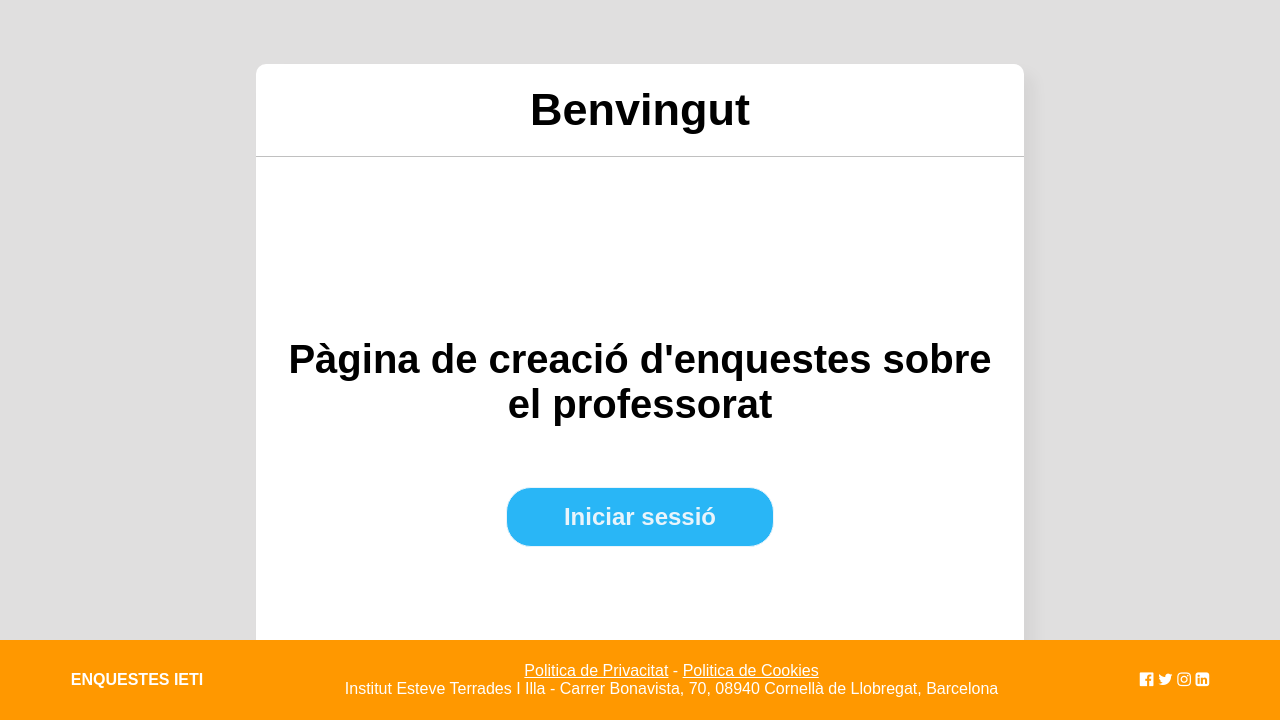
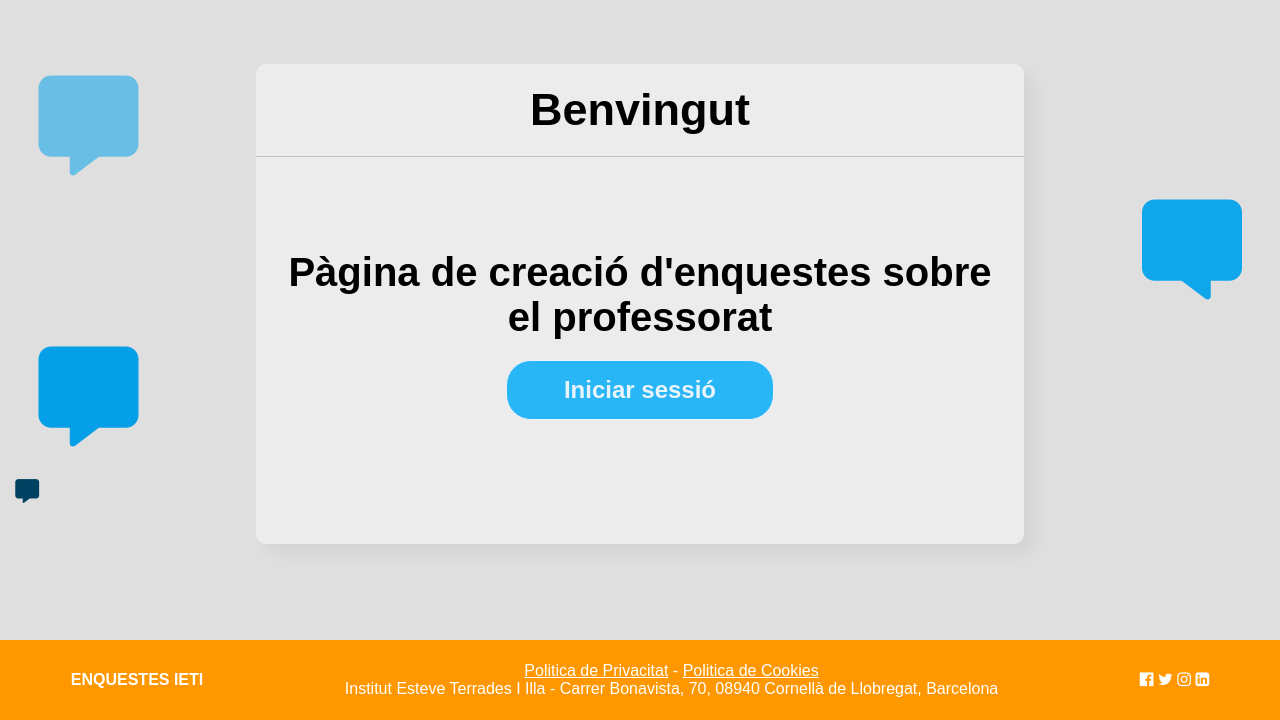
Before and after one commit to raul-garcia-sanchez/surveysProject, a PHP site: page / in a window 1280 px wide. Shown: the part 80-800 px from the top of the page. Run offline with PHP 8.4, Linux system fonts and the light colour scheme.

Commit message:
Edicion del index.php animacion

```diff
--- a/index.php
+++ b/index.php
@@ -6,7 +6,9 @@
     <meta http-equiv="X-UA-Compatible" content="IE=edge">
     <meta name="viewport" content="width=device-width, initial-scale=1.0">
     <link rel="stylesheet" href="styles.css">
+    <link rel="stylesheet" href="https://cdnjs.cloudflare.com/ajax/libs/font-awesome/6.2.1/css/all.min.css">
     <link rel="stylesheet" href="https://cdnjs.cloudflare.com/ajax/libs/font-awesome/4.7.0/css/font-awesome.min.css">
+
     <title>Bienvenido</title>
 </head>
 
@@ -25,7 +27,13 @@
                 <center><a href="login.php"><button class="buttonGoLogin">Iniciar sessió</button></a></center>
             </div>
         </div>
+
     </div>
+    <i class="fa-solid fa-message displayNone animation1" id="icon1"></i>
+    <i id="icon2" class="fa-solid fa-message displayNone animation2" data-fa-transform="flip-v"></i>
+    <i class="fa-solid fa-message displayNone animation1" id="icon3"></i>
+    <i class="fa-solid fa-message displayNone animation1" id="icon4"></i>
+    <i id="icon5" class="fa-solid fa-message displayNone animation2" data-fa-transform="flip-v"></i>
 
     <?php
 
--- a/styles.css
+++ b/styles.css
@@ -28,6 +28,11 @@
     display: flex;
     justify-content: center;
     align-items: center;
+}
+
+header{
+    position: relative;
+    z-index: 2;
 }
 
 header h1 {
@@ -120,6 +125,126 @@ footer a {
 i{
     cursor: pointer;
 }
+
+
+/* CSS animacion index.php */
+
+.fa-solid.fa-message.animation1{
+    animation: interactiveChat 10s ease-in-out infinite;
+    position: absolute;
+    top: 70%;
+    left: 1%;
+    color: #00405e;
+    z-index: 1;
+    opacity: 0%;
+}
+
+.fa-solid.fa-message.animation2{
+    animation: interactiveChatReverse 10s ease-in-out infinite;
+    position: absolute;
+    top: 70%;
+    right: 1%;
+    color: #00405e;
+    transform: scaleX(-1);
+    z-index: 1;
+    opacity: 0%;
+}
+
+#icon1{
+    animation-delay: 0ms;
+}
+
+#icon2{
+    animation-delay: 2.1s;
+}
+#icon3{
+    animation-delay: 4.2s;
+}
+#icon4{
+    animation-delay: 6.3s;
+}
+#icon5{
+    animation-delay: 8.4s;
+}
+
+@keyframes interactiveChatReverse {
+    0% {
+        opacity: 100%;
+        display: block;
+    }
+    14% {
+        right: 3%;
+        font-size: 100px;
+        top: 70%;
+    }
+    28% {
+        top: 50%;
+        color: #04a3ec;
+    }
+    35% {
+        top: 50%;
+        opacity: 100%;
+    }
+    49% {
+        top: 32%;
+    }
+    56% {
+        top: 32%;
+    }
+    70% {
+        top: 17%;
+    }
+    77% {
+        top: 17%;
+    }
+    100% {
+        top: -20%;
+        right: 3%;
+        color: #04a3ec;
+        font-size: 100px;
+        opacity: 0%;
+    }
+  }
+
+@keyframes interactiveChat {
+    0% {
+        opacity: 100%;
+      display: block;
+    }
+    14% {
+        left: 3%;
+        font-size: 100px;
+        top: 70%;
+    }
+    28% {
+        top: 50%;
+        color: #04a3ec;
+    }
+    35% {
+        top: 50%;
+        opacity: 100%;
+    }
+    49% {
+        top: 32%;
+    }
+    56% {
+        top: 32%;
+    }
+    70% {
+        top: 17%;
+    }
+    77% {
+        top: 17%;
+    }
+    100% {
+        top: -20%;
+        left: 3%;
+        color: #04a3ec;
+        font-size: 100px;
+        opacity: 0%;
+    }
+  }
+
 
 /* CSS login.php */
 
@@ -251,8 +376,8 @@ i{
     margin-left: 20%;
     width: 60%;
     margin-top: 5%;
-    min-height: 60%;
-    background: white;
+    height: 60%;
+    background: rgba(255, 255, 255, 0.39);
     border-radius: 10px;
     box-shadow: 10px 10px 15px rgba(0, 0, 0, 0.05);
 }
@@ -261,20 +386,17 @@ i{
     display: flex;
     flex-direction: column;
     justify-content: space-around;
-    min-height: 550px;
+    min-height: 70%;
 }
 
 .page-landingPage .card .card-content div{
     margin: auto 0;
 }
 
-.page-landingPage .card .card-content div button{
-    margin-top: 40px;
-}
-
 .page-landingPage .buttonGoLogin {
     width: 35%;
     height: 60px;
+    min-height: 30px;
     border: 1px solid;
     background: #29b6f6;
     border-radius: 25px;
```
Also changed, not shown: 1 other file.
